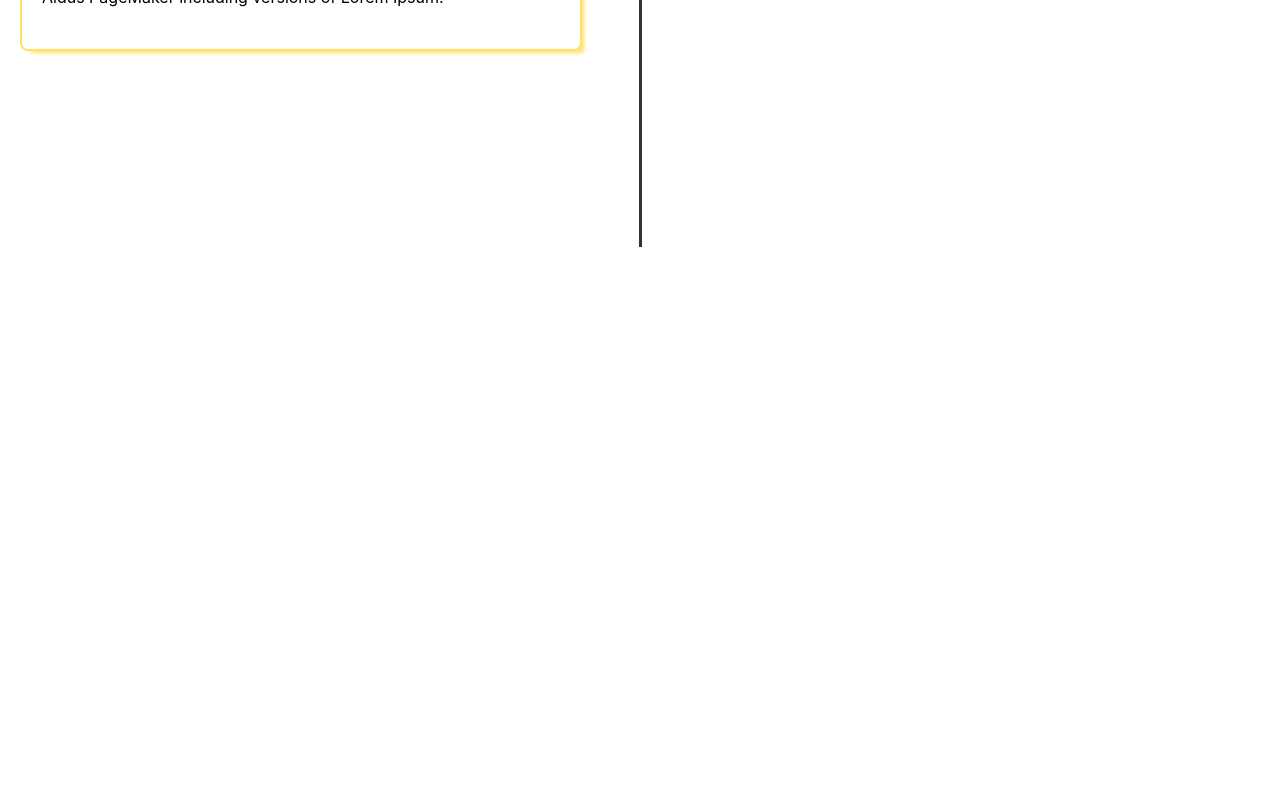
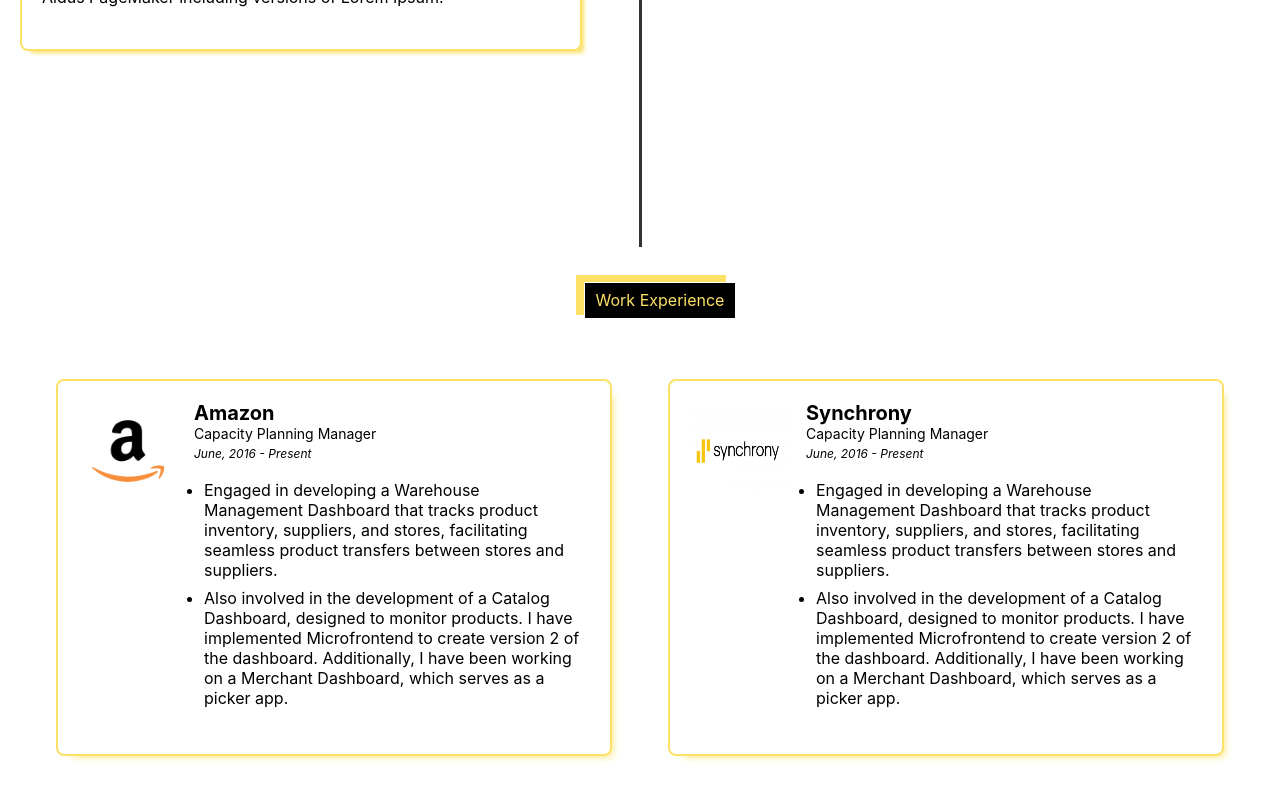
Before and after one commit to ankita24/abhilash-website, a React (Create React App) app: page / in a window 1280 px wide. Shown: the part 544-1344 px from the top of the page. Before the commit the page ends 800 px from the top, so only its background shows below. Built offline with nearby package versions, Linux system fonts and the light colour scheme.

Commit message:
added experiences

```diff
--- a/src/About/styles.scss
+++ b/src/About/styles.scss
@@ -21,7 +21,7 @@
 }
 
 .InnerContainer p {
-    margin-top: 7px;
+    margin-top: 0px;
     text-align: center;
 }
 
--- a/src/App.js
+++ b/src/App.js
@@ -3,13 +3,14 @@
 import potrait from "./images/abhilash.png";
 import "./App.scss";
 import About from "./About";
+import Work from "./Work";
 
 function App() {
   const isMobile = useCheckPlatform();
   const workRef = useRef(null);
   const aboutRef = useRef(null);
   return (
-    <div className="App">
+    <div className="App" ref={aboutRef}>
       <div className={isMobile ? "MobileContainer" : "Container"}>
         <div
           className={
@@ -62,7 +63,10 @@
           />
         </div>
       </div>
-      <About/>
+      <About />
+      <div ref={workRef}>
+        <Work />
+      </div>
     </div>
   );
 }
--- /dev/null
+++ b/src/Work/index.js
@@ -0,0 +1,43 @@
+import React from "react";
+import { experiences } from "../constants.js";
+
+import useCheckPlatform from "../hooks/useCheckPlatform";
+import "./styles.scss";
+
+export default function Work() {
+  const isMobile = useCheckPlatform();
+  return (
+    <div className={isMobile ? "MobileWorkContainer" : "WorkContainer"}>
+      <div className="WorkHeader">
+        <div className="WorkTitleOuterContainer" />
+        <div className="WorkTitleInnerContainer">
+          <p>Work Experience</p>
+        </div>
+      </div>
+      <div className="WorkOuterContainer">
+        {experiences.map((item) => {
+          return (
+            <div className={isMobile ? "MobileWorkFlexBox" : "WorkFlexBox"}>
+              <img className="WorkLogo" src={item.logo} alt={item.company} />
+              <div className="WorkElement">
+                <b>{item.company}</b>
+                <p>{item.designation}</p>
+                <i>{item.time_period}</i>
+                <ul>
+                  {item.work.map((i) => (
+                    <li
+                      className={isMobile ? "MobileWorkList" : "WorkList"}
+                      style={{ marginTop: 8 }}
+                    >
+                      {i}
+                    </li>
+                  ))}
+                </ul>
+              </div>
+            </div>
+          );
+        })}
+      </div>
+    </div>
+  );
+}
--- /dev/null
+++ b/src/Work/styles.scss
@@ -0,0 +1,114 @@
+.WorkContainer {
+  width: 100%;
+  height: 87vh;
+}
+
+.MobileWorkContainer {
+  width: 100%;
+  height: 92vh;
+}
+
+.WorkHeader {
+  margin-top: 20px;
+  align-self: center;
+  width: 10%;
+  margin: 20px auto;
+}
+
+
+.WorkTitleInnerContainer{
+  width: 150px;
+  height: 35px;
+  background-color: black;
+  color: #fce166;
+  border: 1px solid #fff;
+  margin-left: 8px;
+  margin-top: -33px;
+}
+
+.WorkTitleInnerContainer p {
+  margin-top: 7px;
+  text-align: center;
+}
+
+.WorkTitleOuterContainer {
+  width: 150px;
+  height: 40px;
+  background-color:  #fce166;
+}
+
+.WorkHr {
+  width: 100px;
+  height: 5px;
+  margin: 8px auto;
+  background-color: #fce166;
+}
+
+.WorkLogo {
+  width: 100px;
+  height: 100px;
+}
+
+.WorkOuterContainer {
+  display: flex;
+  justify-content: space-evenly;
+  flex-wrap: wrap;
+}
+
+%shared-workFlexBox {
+  margin-top: 40px;
+  display: flex;
+  padding: 20px;
+  border: 2px solid #fce166;
+  border-radius: 8px;
+  box-shadow: 8px 8px 8px -8px #fce166;
+}
+
+.WorkFlexBox {
+  @extend %shared-workFlexBox;
+  width: 40%;
+}
+
+.MobileWorkFlexBox {
+  @extend %shared-workFlexBox;
+  width: 80%;
+}
+
+.WorkElement {
+  margin-left: 16px;
+  color: #000;
+  padding-bottom: 16px;
+}
+
+.WorkElement b {
+  font-size: 20px;
+  margin: 0;
+}
+
+.WorkElement p {
+  font-size: 14px;
+  margin: 0;
+}
+
+.WorkElement i {
+  font-size: 12px;
+  margin: 0;
+}
+
+.WorkElement ul {
+  padding: 10px;
+  margin: 0;
+}
+
+%shared-workList {
+  margin-top: 8px;
+}
+
+.WorkList {
+  @extend %shared-workList;
+}
+
+.MobileWorkList {
+  @extend %shared-workList;
+  font-size: 12px;
+}
--- /dev/null
+++ b/src/constants.js
@@ -0,0 +1,25 @@
+import amazon from "./images/amazon.png";
+import synchrony from "./images/synchrony.jpeg";
+
+export const experiences = [
+  {
+    company: "Amazon",
+    designation: "Capacity Planning Manager",
+    time_period: "June, 2016 - Present",
+    logo: amazon,
+    work: [
+      "Engaged in developing a Warehouse Management Dashboard that tracks product inventory, suppliers, and stores, facilitating seamless product transfers between stores and suppliers.",
+      "Also involved in the development of a Catalog Dashboard, designed to monitor products. I have implemented Microfrontend to create version 2 of the dashboard. Additionally, I have been working on a Merchant Dashboard, which serves as a picker app.",
+    ],
+  },
+  {
+    company: "Synchrony",
+    designation: "Capacity Planning Manager",
+    time_period: "June, 2016 - Present",
+    logo: synchrony,
+    work: [
+      "Engaged in developing a Warehouse Management Dashboard that tracks product inventory, suppliers, and stores, facilitating seamless product transfers between stores and suppliers.",
+      "Also involved in the development of a Catalog Dashboard, designed to monitor products. I have implemented Microfrontend to create version 2 of the dashboard. Additionally, I have been working on a Merchant Dashboard, which serves as a picker app.",
+    ],
+  }
+];
```
Also changed, not shown: src/images/amazon.png (added), src/images/synchrony.jpeg (added).
